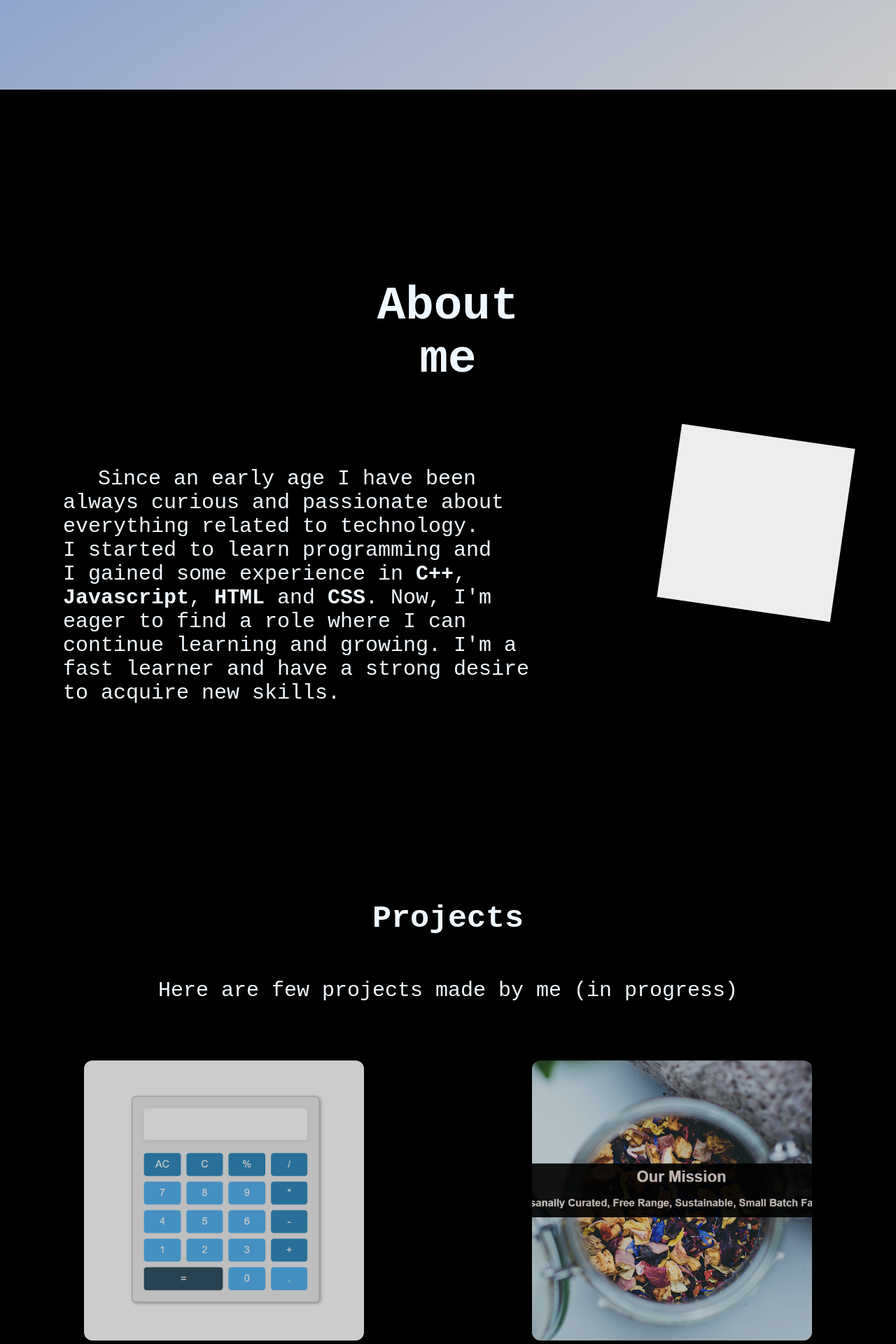
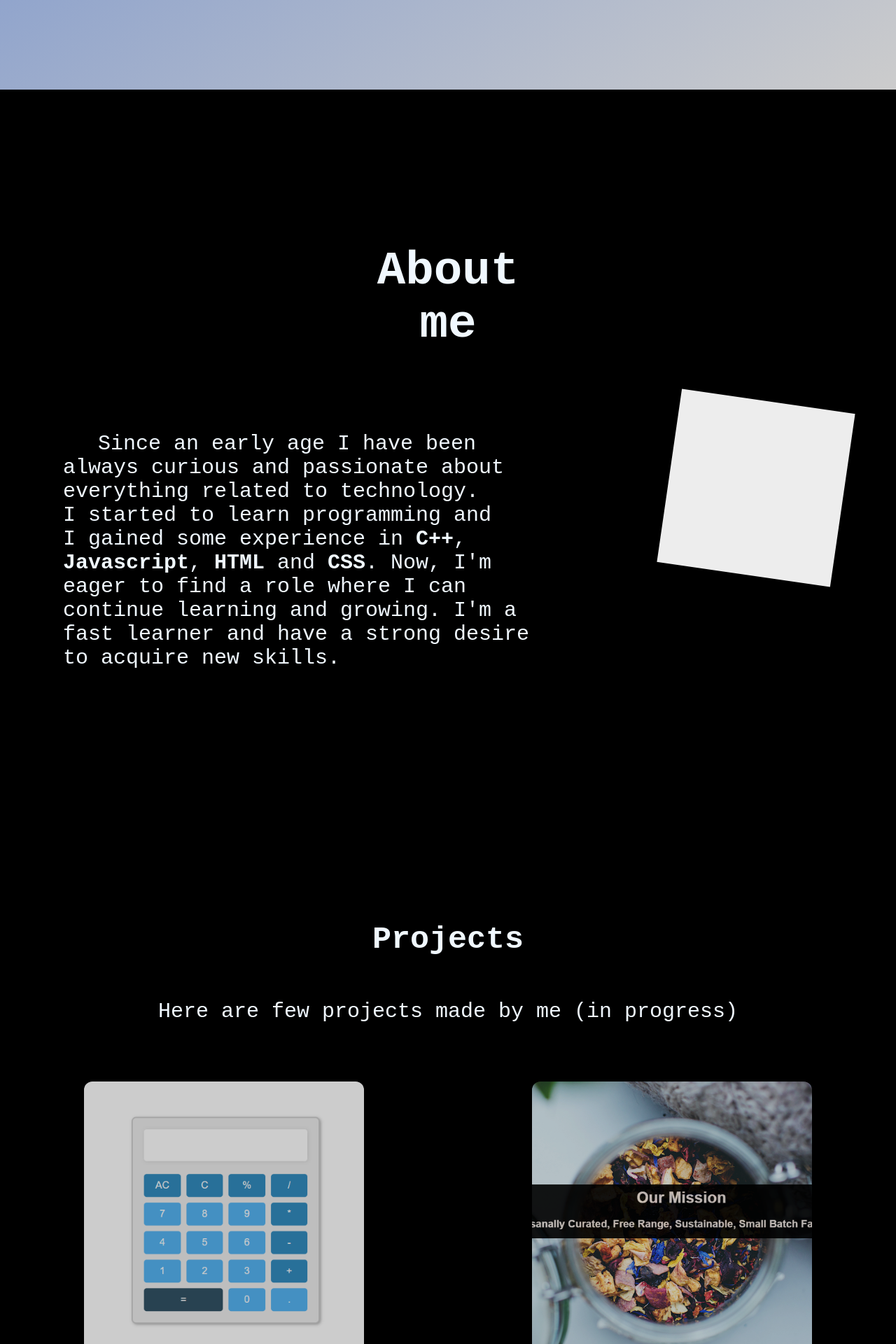
Before and after one commit to pirvancosmin/Portofolio, a React (Create React App) app: page / in a window 1280 px wide. Shown: the part 780-2700 px from the top of the page at 70% size. Built offline with nearby package versions, Linux system fonts and the light colour scheme; grey boxes are pictures that could not be loaded.

Commit message:
Update index.css

```diff
--- a/src/index.css
+++ b/src/index.css
@@ -149,7 +149,7 @@ article {
   color: aliceblue;
   display: flexbox;
   font-family: 'Courier New', Courier, monospace;
-  padding: 200px 0 100px 0;
+  padding: 150px 0 200px 0;
   flex-wrap: wrap;
 }
 
@@ -165,7 +165,7 @@ article {
     flex-wrap: wrap;
     font-size: 15px;
     flex-direction: column;
-    padding: 100px 0 150px 0;
+    padding: 10px 0 150px 0;
     margin: 5%;
   }
 }
@@ -185,7 +185,7 @@ article {
 }
 
 .projectSection {
-  padding: 20px 0 100px 0;
+  padding: 0 0 100px 0;
   align-items: center;
   text-align: center;
 
```
